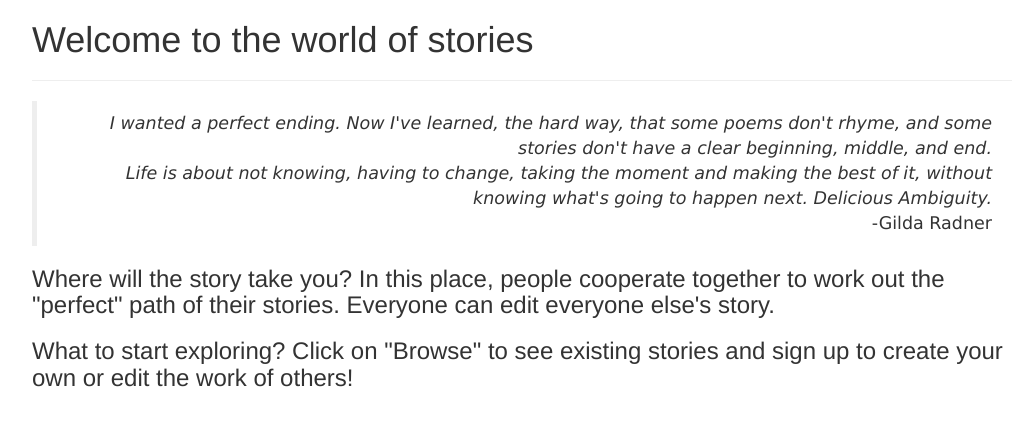
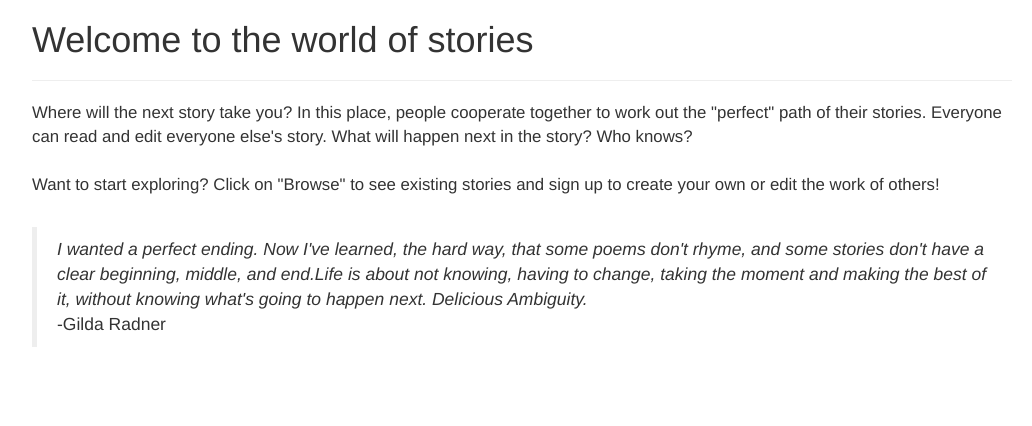
Before and after one commit to drothblatt/Untitled, a Flask app: page / in a window 1280 px wide. Shown: the part 52-478 px from the top of the page, without its empty margins (118-1150 px from the left). Run offline with Flask 2, Linux system fonts and the light colour scheme; some libraries are stand-ins or nearby versions.

Commit message:
Further improvements to formatting of home page

```diff
--- a/templates/home.html
+++ b/templates/home.html
@@ -5,19 +5,18 @@
 
 <h1>Welcome to the world of stories</h1>
 <hr>
+<p style="font-size:120%">Where will the next story take you? In this place, people cooperate together to work
+out the "perfect" path of their stories. Everyone can read and edit everyone else's story. What will happen next in the story? Who knows? <br><br>
+Want to start exploring? Click on "Browse" to see existing stories and sign
+up to create your own or edit the work of others!</p>
+<br>
 <blockquote>
-<p align="right" style="font-family:verdana" style="font-size:300%"><i>
+<p><i>
 I wanted a perfect ending. Now I've learned, the hard way,
 that some poems don't rhyme, and some stories don't have a clear beginning,
-middle, and end.<br>Life is about not knowing, having to change, taking the moment
+middle, and end.Life is about not knowing, having to change, taking the moment
 and making the best of it, without knowing what's going to happen next.
 Delicious Ambiguity.</i><br>-Gilda Radner</p>
 </blockquote>
-<h3>Where will the story take you? In this place, people cooperate together to work
-out the "perfect" path of their stories. Everyone can edit everyone else's
-story.</h3>
-
-<h3>What to start exploring? Click on "Browse" to see existing stories and sign
-up to create your own or edit the work of others!</h3>
 </div>
 {% endblock %}
```
